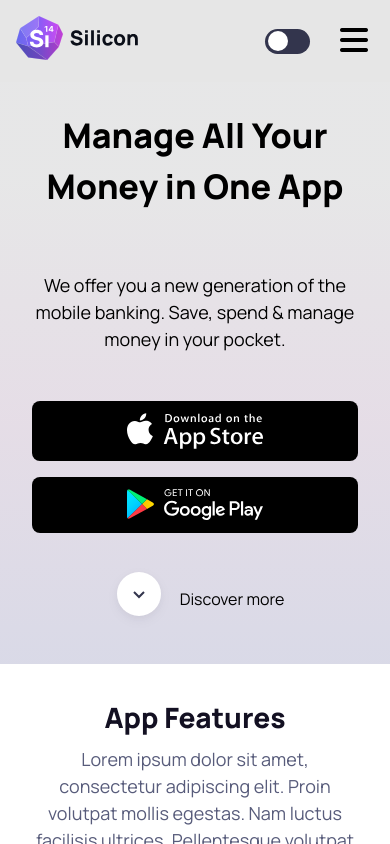
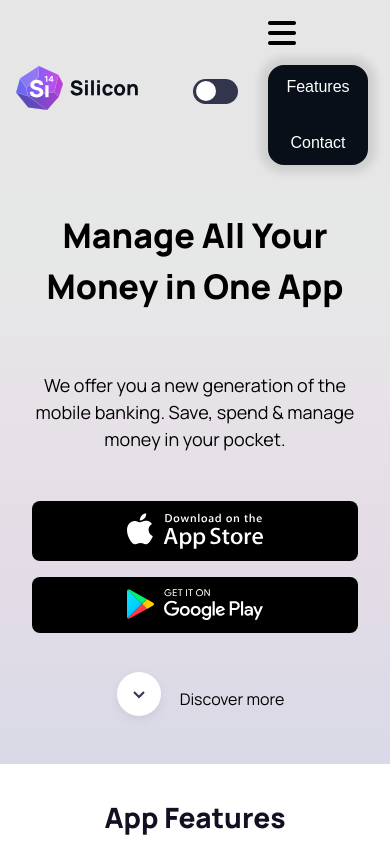
Before and after one commit to Korvin1337/React-Projekt, a React (Vite) app: page / in a window 390 px wide. Both pictures are taken after a click on the button 354 px from the left and 41 px from the top of the page. Shown: the top 844 px of the page. Built offline with nearby package versions, Linux system fonts and the light colour scheme; no server answers.

Commit message:
added hamburger menu javascript and styling

```diff
--- a/src/App.css
+++ b/src/App.css
@@ -275,6 +275,63 @@ header .btn-mobile:hover {
     opacity: .75;
 }
 
+header {
+
+    .btn-mobile {
+        display: flex;
+        flex-direction: column;
+    }
+
+    .hamburger-menu {
+        display: flex;
+        flex-direction: column;
+        justify-content: space-between;
+        background-color: var(--clr-heading-dark);
+        width: 160px;
+        height: 120px;
+        border: 2px solid var(--clr-heading-dark);
+        box-shadow: 0px 0px 8px 8px rgba(0, 0, 0, 0.1);
+        border-radius: 1rem;
+        margin-top: 1rem;
+    }
+
+    .hamburger-link {
+        color: var(--clr-white);
+        font-size: 1.5rem;
+    }
+
+    .hamburger-link-1 {
+        margin-top: .5rem;
+    }
+
+    .hamburger-link-2 {
+        margin-bottom: .5rem;
+    }
+
+    @media(min-width: 1px) and (max-width: 339px) {
+        .hamburger-menu {
+            width: 75px;
+            height: 100px;
+        }
+
+        .hamburger-link {
+            font-size: 1rem;
+        }
+    }
+
+
+    @media(min-width: 339px) and (max-width: 767px) {
+        .hamburger-menu {
+            width: 100px;
+            height: 100px;
+        }
+
+        .hamburger-link {
+            font-size: 1rem;
+        }
+    }
+}
+
 
 
 
--- a/src/components/Header.jsx
+++ b/src/components/Header.jsx
@@ -1,7 +1,15 @@
-import React from 'react'
+import React, { useState } from 'react'
 import { Link } from 'react-router-dom';
 
 const Header = ({ toggleDarkMode, isDarkMode }) => {
+
+    const [menuOpen, setMenuOpen] = useState(false);
+
+    const handleMenuToggle = () => {
+        setMenuOpen(!menuOpen)
+    }
+
+
     return (
         <header className={`${isDarkMode ? 'dark-mode' : ''}`}>
             <div className="container">
@@ -28,9 +36,16 @@ const Header = ({ toggleDarkMode, isDarkMode }) => {
                     </i>
                 </a>
 
-                <button className="btn-mobile">
+                <button className="btn-mobile" onClick={handleMenuToggle}>
+                    <i className="fa-solid fa-bars"></i>
 
-                    <i className="fa-solid fa-bars"></i>
+                    {/* Show if menu opens */}
+                    {menuOpen && (
+                        <nav className="hamburger-menu">
+                            <Link to ="/" onClick={handleMenuToggle} className="hamburger-link hamburger-link-1">Features</Link>
+                            <Link to ="/contact" onClick={handleMenuToggle} className="hamburger-link hamburger-link-2">Contact</Link>
+                        </nav>
+                    )}
 
                 </button>
 
```
